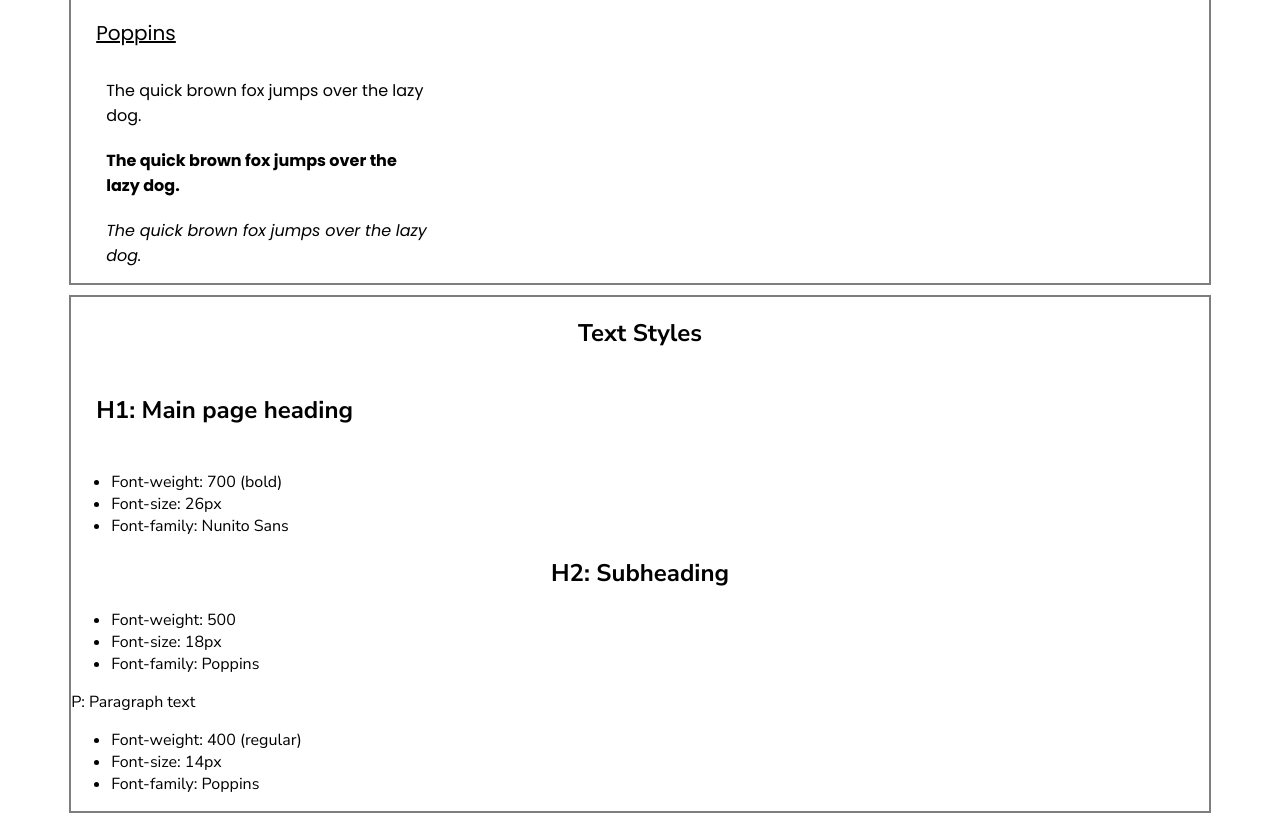
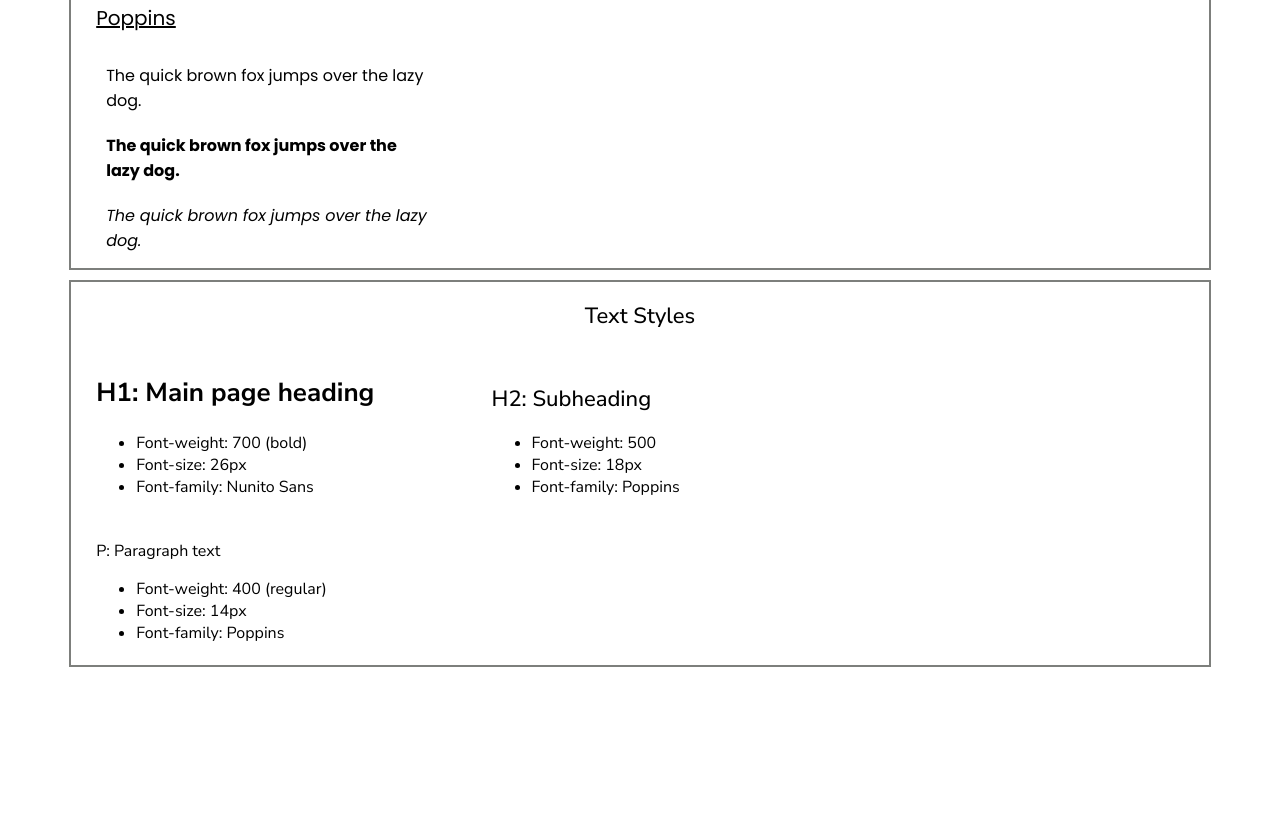
Before and after one commit to TheDragonApple/DesignSystem, a plain HTML site: page index.html in a window 1280 px wide. Shown: the part 1017-1840 px from the top of the page. After the commit the page ends 1694 px from the top, so only its background shows below. Drawn offline with Linux system fonts and the light colour scheme.

Commit message:
Style text styles section

```diff
--- a/styles.css
+++ b/styles.css
@@ -9,12 +9,19 @@
     background-color: lightblue;
 }
 
+.banner h1{
+    padding: 25px;
+}
+
 h1{
-    padding: 25px;
+    font-weight: 700;
+    font-size: 26px;
 }
 
 h2{
     text-align: center;
+    font-weight: 500;
+    font-size: 22px;
 }
 
 h3{
@@ -121,3 +128,13 @@ section{
 .bold{
     font-weight: bold;
 }
+
+.text-style-content h2{
+    text-align: justify;
+}
+
+.text-styles div{
+    display: inline-block;
+    width: 30%;
+    padding: 5px 25px;
+}
```
